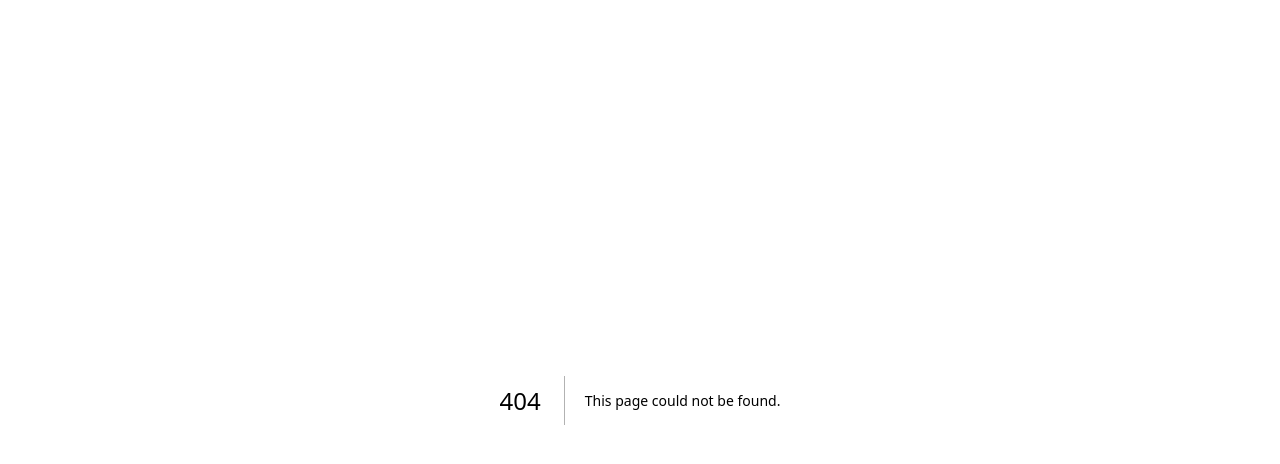
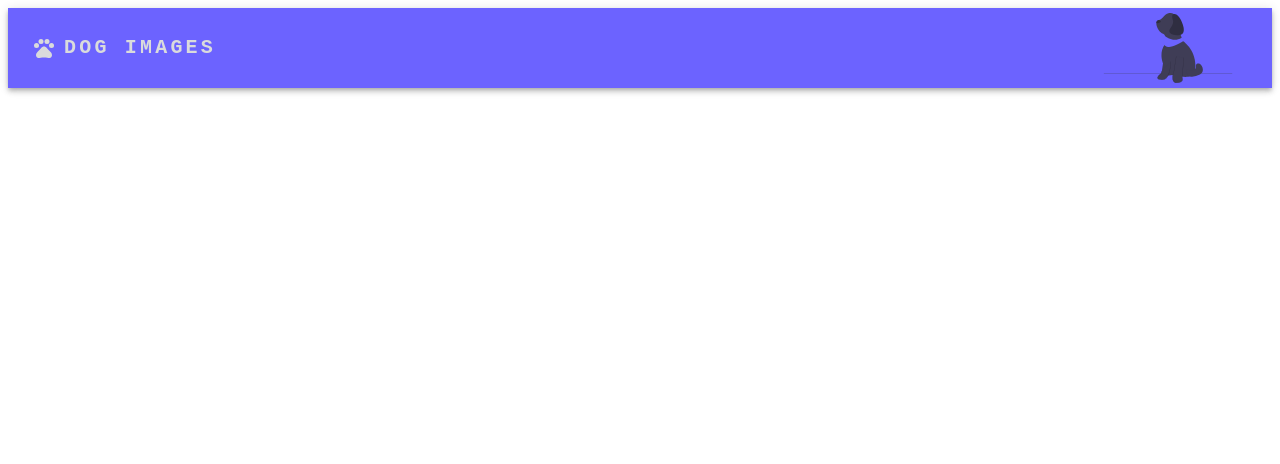
Before and after one commit to boraozisik/redux-dog-images, a Next.js app: page /components/header/Header in a window 1280 px wide. Before the commit this address had no page. Shown: the top 464 px of the page. Built offline with nearby package versions, Linux system fonts and the light colour scheme.

Commit message:
navbar created

```diff
--- a/package.json
+++ b/package.json
@@ -11,6 +11,7 @@
   "dependencies": {
     "@emotion/react": "^11.11.1",
     "@emotion/styled": "^11.11.0",
+    "@mui/icons-material": "^5.14.9",
     "@mui/material": "^5.14.10",
     "@types/node": "20.6.3",
     "@types/react": "18.2.22",
--- /dev/null
+++ b/src/pages/components/header/Header.tsx
@@ -0,0 +1,79 @@
+import PetsIcon from "@mui/icons-material/Pets";
+import AppBar from "@mui/material/AppBar";
+import Container from "@mui/material/Container";
+import Toolbar from "@mui/material/Toolbar";
+import Typography from "@mui/material/Typography";
+import { Stack } from "@mui/material";
+import { mainColors } from "../mainOptions";
+
+type Props = {};
+
+const Header = (props: Props) => {
+  return (
+    <AppBar position="static" sx={{ backgroundColor: mainColors.primary }}>
+      <Container maxWidth="xl">
+        <Toolbar disableGutters sx={{ justifyContent: "space-between" }}>
+          <Stack
+            direction={"row"}
+            alignItems={"center"}
+            justifyContent={"center"}
+          >
+            <PetsIcon
+              sx={{
+                display: { xs: "none", md: "flex" },
+                mr: 1,
+                color: mainColors.grey,
+              }}
+            />
+            <Typography
+              variant="h6"
+              noWrap
+              component="a"
+              href="/"
+              sx={{
+                mr: 2,
+                display: { xs: "none", md: "flex" },
+                fontFamily: "monospace",
+                fontWeight: 700,
+                letterSpacing: ".2rem",
+                color: mainColors.grey,
+                textDecoration: "none",
+              }}
+            >
+              DOG IMAGES
+            </Typography>
+          </Stack>
+
+          <PetsIcon sx={{ display: { xs: "flex", md: "none" }, mr: 1 }} />
+          <Typography
+            variant="h5"
+            noWrap
+            component="a"
+            href="/"
+            sx={{
+              mr: 2,
+              display: { xs: "flex", md: "none" },
+              flexGrow: 1,
+              fontFamily: "monospace",
+              fontWeight: 700,
+              fontSize: "18px",
+              letterSpacing: "2px",
+              color: "inherit",
+              textDecoration: "none",
+            }}
+          >
+            DOG IMAGES
+          </Typography>
+          <img
+            style={{ padding: "5px" }}
+            height={"70px"}
+            width={"150px"}
+            src="/static/illustrations/undraw-dog.svg"
+          />
+        </Toolbar>
+      </Container>
+    </AppBar>
+  );
+};
+
+export default Header;
--- /dev/null
+++ b/src/pages/components/mainOptions.ts
@@ -0,0 +1,5 @@
+export const mainColors = {
+  primary: "#6C63FF",
+  secondary: "#ff6884",
+  grey: "#dadbdc",
+};
```
Also changed, not shown: src/pages/components/DogApp.tsx (added, +15 -0 lines), src/pages/index.tsx (+7 -1 lines), public/static/illustrations/undraw-dog.svg (added), 1 other file (tests, documents, lock files or other folders).
